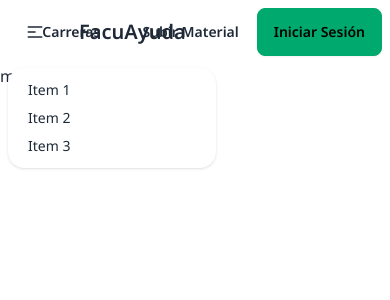
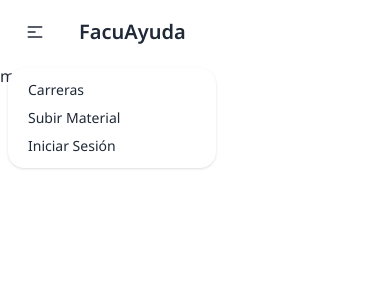
Before and after one commit to aleledesma/Facu-Ayuda---Frontend, a Next.js app: page / in a window 390 px wide. Both pictures are taken after a click on the button 35 px from the left and 32 px from the top of the page. Shown: the top 300 px of the page. Built offline with nearby package versions, Linux system fonts and the light colour scheme.

Commit message:
style: add responsive on navbar and majors page

```diff
--- a/src/app/carreras/page.tsx
+++ b/src/app/carreras/page.tsx
@@ -18,7 +18,7 @@ export default function Page() {
       {isLoading && <span className="loading loading-dots loading-lg"></span>}
       {isError && (
         <ErrorAlert
-          errorMessage="Error al obtener las carreras, recarga la páguina para intentar nuevamente."
+          errorMessage="Error al obtener las carreras, recarga la página para intentar nuevamente."
           className="w-[750px]"
         />
       )}
--- a/src/components/global/Navbar.tsx
+++ b/src/components/global/Navbar.tsx
@@ -29,13 +29,13 @@ export default function Navbar() {
             className="menu menu-sm dropdown-content mt-3 z-[1] p-2 shadow bg-base-100 rounded-box w-52"
           >
             <li>
-              <a>Item 1</a>
+              <Link href="/carreras">Carreras</Link>
             </li>
             <li>
-              <a>Item 2</a>
+              <Link href="/subir">Subir Material</Link>
             </li>
             <li>
-              <a>Item 3</a>
+              <Link href="/login">Iniciar Sesión</Link>
             </li>
           </ul>
         </div>
@@ -48,7 +48,7 @@ export default function Navbar() {
           <MajorSearch />
         </div>
       </div>
-      <div className="navbar-end">
+      <div className="navbar-end hidden lg:flex">
         <div className="flex gap-2 mr-10">
           <Link href="/carreras" className="btn btn-ghost">
             Carreras
--- a/src/components/ui/MajorCard.tsx
+++ b/src/components/ui/MajorCard.tsx
@@ -12,24 +12,28 @@ export default function MajorCard({
   years: number
 }) {
   return (
-    <div className="card card-bordered w-7/12">
+    <div className="card card-bordered lg:card-normal card-compact lg:w-[650px] md:w-[70%] w-[90%]">
       <div className="card-body flex-row items-center gap-4">
         <Link className="flex-1 hover:text-slate-200" href={`/carreras/${id}`}>
-          <h4 className="link text-xl underline-offset-2">{name}</h4>
+          <h4 className="link lg:text-xl md:text-base text-sm underline-offset-2">
+            {name}
+          </h4>
         </Link>
+        <div className="flex lg:flex-row lg:gap-4 flex-col gap-2">
           <span
-          className="badge badge-neutral badge-lg tooltip"
+            className="badge badge-neutral lg:badge-lg md:badge-md badge-sm tooltip"
             data-tip="duración"
           >
             {years} años
           </span>
           <span
-          className="badge badge-neutral badge-lg tooltip"
+            className="badge badge-neutral lg:badge-lg md:badge-md badge-sm tooltip"
             data-tip="carga horaria"
           >
             {totalHs} hs
           </span>
         </div>
       </div>
+    </div>
   )
 }
```
Lines whose indentation alone changed are shown as unchanged.
